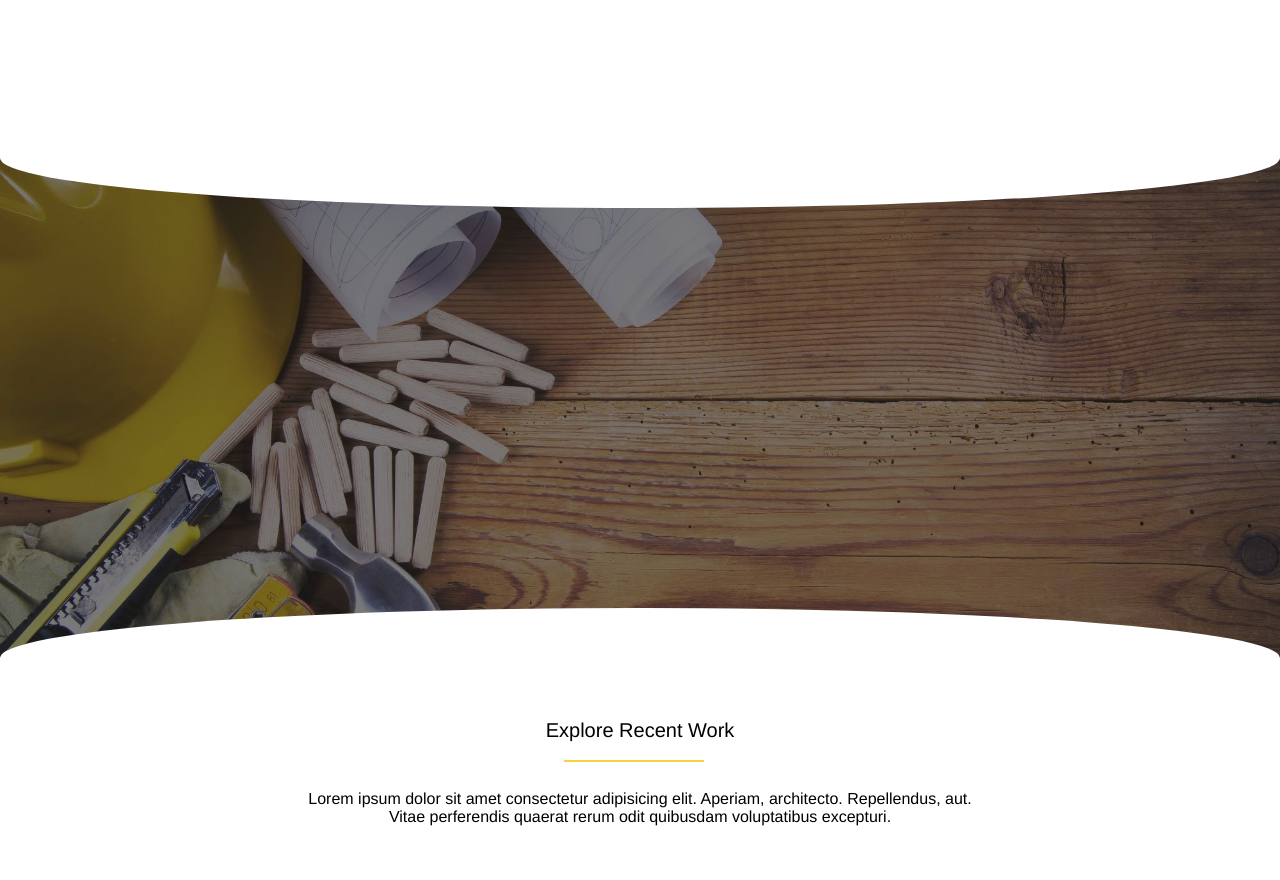
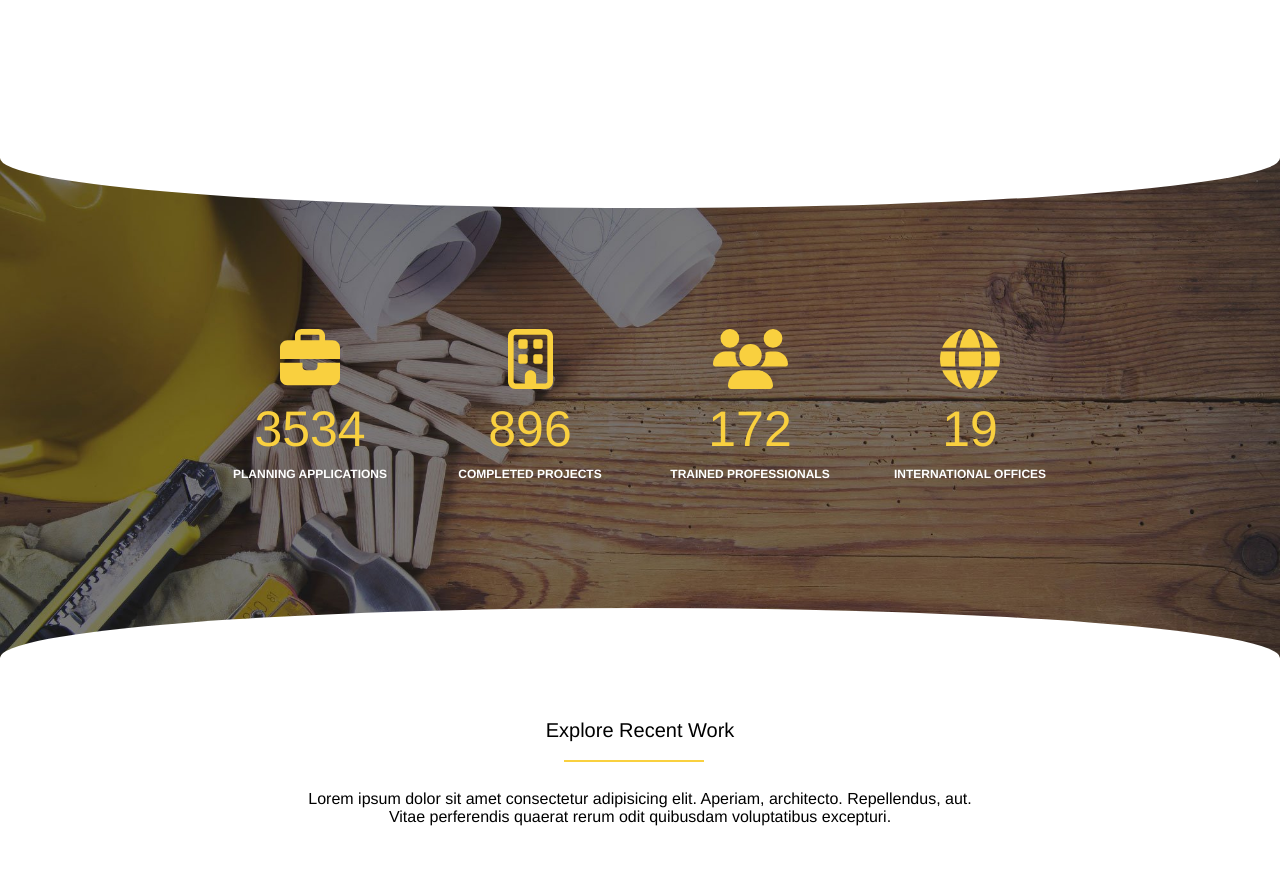
Before and after one commit to davishka-hikkaduwa/proj-html-vuejs, a Vue app: page / in a window 1280 px wide. Shown: the part 1253-2133 px from the top of the page. Built offline with nearby package versions, Linux system fonts and the light colour scheme.

Commit message:
added icon-cards to ServicesComponent

```diff
--- a/src/components/ServicesComponent.vue
+++ b/src/components/ServicesComponent.vue
@@ -11,6 +11,13 @@
         <ServicesCardComponent class="card-container"/>
         <div class="image-container">
             <div class="top-curved-space"></div>
+            <div class="row card-container">
+                <div class="col card" v-for="(card, index) in cards" :key="index">
+                    <font-awesome-icon :icon="card.icon" class="icons"/>
+                    <h5> {{ card.number }} </h5>
+                    <p> {{ card.text }} </p>
+                </div>
+            </div>
             <div class="bottom-curved-space"></div>
         </div>
     </div>
@@ -23,7 +30,29 @@ import SectionTitleComponent from '@/components/SectionTitleComponent.vue';
     name: "ServicesComponent",
     data(){
         return {
-            sectionTitle: 'Specialists in Modern Construction'
+            sectionTitle: 'Specialists in Modern Construction',
+            cards: [
+                {
+                    text: 'PLANNING APPLICATIONS',
+                    icon: 'fa-solid fa-briefcase',
+                    number: 3534
+                },
+                {
+                    text: 'COMPLETED PROJECTS',
+                    icon: 'fa-regular fa-building',
+                    number: 896
+                },
+                {
+                    text: 'TRAINED PROFESSIONALS',
+                    icon: 'fa-solid fa-users',
+                    number: 172
+                },
+                {
+                    text: 'INTERNATIONAL OFFICES',
+                    icon: 'fa-solid fa-globe',
+                    number: 19
+                },
+            ]
         }
     },
     components: {
@@ -70,11 +99,47 @@ import SectionTitleComponent from '@/components/SectionTitleComponent.vue';
             background-size: cover;
             height: 600px;
             position: relative;
+            display: flex;
+            justify-content: center;
+            align-items: center;
 
             .top-curved-space,
             .bottom-curved-space {
                 background-color: #fff;
             }
+
+            .card-container{
+                padding: 0;
+                margin: 0 200px;
+                width: 100%;
+                display: flex;
+                justify-content: space-between;
+                background-color: transparent;
+
+                .card{
+                    display: flex;
+                    flex-direction: column;
+                    justify-content: center;
+                    align-items: center;
+                    background-color: transparent;
+                    white-space: nowrap;
+                    .icons{
+                        color: #f9d03f;
+                        font-size: 60px;
+                        margin: 10px 0;
+                    }
+                    h5{
+                        color: #f9d03f;
+                        font-size: 50px;
+                    }
+                    p{
+                        color: #fff;
+                        font-size: 12px;
+                        font-weight: bold;
+                    }
+                }
+
+            }
         }
     }
 
--- a/src/main.js
+++ b/src/main.js
@@ -9,10 +9,10 @@ import { FontAwesomeIcon } from '@fortawesome/vue-fontawesome'
 
 /* import specific icons */
 import { faBuilding } from '@fortawesome/free-regular-svg-icons'
-import { faArrowsRotate, faHouseChimney, faTruck, faGear, faUsers, faLightbulb } from '@fortawesome/free-solid-svg-icons'
+import { faArrowsRotate, faHouseChimney, faTruck, faGear, faUsers, faLightbulb, faBriefcase, faGlobe } from '@fortawesome/free-solid-svg-icons'
 
 /* add icons to the library */
-library.add(faBuilding, faArrowsRotate, faHouseChimney, faTruck, faGear, faUsers, faLightbulb)
+library.add(faBuilding, faArrowsRotate, faHouseChimney, faTruck, faGear, faUsers, faLightbulb, faBriefcase, faGlobe)
 
 /* add font awesome icon component */
 Vue.component('font-awesome-icon', FontAwesomeIcon)
```
